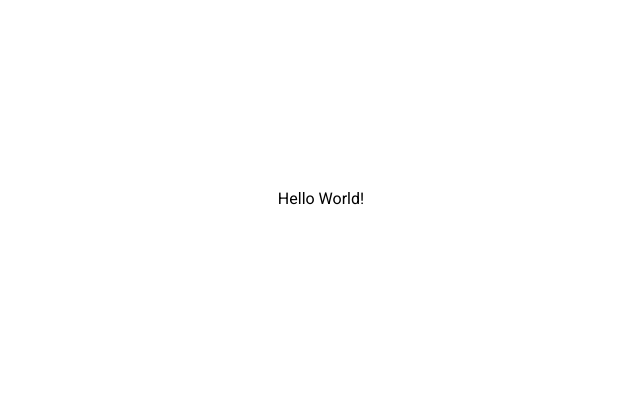
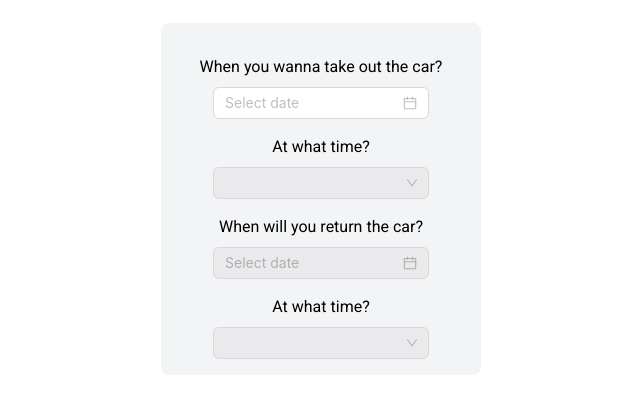
Before and after one commit to psparsa/car-booking, a Next.js app: page / in a window 1280 px wide. Shown: the part 201-598 px from the top of the page, without its empty margins (319-959 px from the left). Built offline with nearby package versions, Linux system fonts and the light colour scheme.

Commit message:
`DatePicker` component implemented to select date/time ranges

```diff
--- /dev/null
+++ b/src/components/DatePicker/DatePicker.tsx
@@ -0,0 +1,78 @@
+import React from 'react';
+import { DatePicker as AntDatePicker, Select } from 'antd';
+import dayjs, { Dayjs } from 'dayjs';
+import { range } from '@/utils/range';
+import { isNil } from '@/utils/isNil';
+
+export const DatePicker: React.FC = () => {
+  const [startDate, setStartDate] = React.useState<Dayjs | null>(null);
+  const [startHour, setStartHour] = React.useState<number | null>(null);
+  const [endDate, setEndDate] = React.useState<Dayjs | null>(null);
+  const [endHour, setEndHour] = React.useState<number | null>(null);
+
+  const getDisabledDays = (current: Dayjs, end = true) => {
+    const isPast = current && current < dayjs().startOf('day');
+    const isSaturday = current.day() === 6;
+    const isSunday = current.day() === 0;
+
+    const isUnvalidEndDate = () => {
+      if (!end || current === null || startDate === null) return false;
+      const isBeforeStartPoint = current.isBefore(startDate);
+      const isTheNextDayOfStartPoint = current.diff(startDate, 'days') > 1;
+      return isTheNextDayOfStartPoint || isBeforeStartPoint;
+    };
+
+    return isPast || isSaturday || isSunday || isUnvalidEndDate();
+  };
+
+  const getAvailableHours = (end = false) => {
+    if (end && startDate && startHour) {
+      if (startDate.isSame(endDate, 'day')) return range(startHour + 2, 17);
+      return range(9, 11);
+    }
+    return range(9, 17);
+  };
+
+  const formatAvilableHours = (list: number[]) =>
+    list.map((x) => ({ value: x, label: x }));
+
+  const TITLES_CLASSNAMES = 'mb-2 mt-4';
+  const FIELDS_CLASSNAMES = 'w-3/4';
+  return (
+    <div className="flex flex-col items-center w-80 bg-gray-100 p-4 rounded-lg">
+      <p className={TITLES_CLASSNAMES}>When you wanna take out the car?</p>
+      <AntDatePicker
+        value={startDate}
+        disabledDate={(current) => getDisabledDays(current)}
+        onChange={(x) => setStartDate(x)}
+        className={FIELDS_CLASSNAMES}
+      />
+      <p className={TITLES_CLASSNAMES}>At what time?</p>
+      <Select
+        value={startHour}
+        disabled={isNil(startDate)}
+        onChange={(v) => setStartHour(v)}
+        options={formatAvilableHours(getAvailableHours())}
+        className={FIELDS_CLASSNAMES}
+      />
+
+      <p className={TITLES_CLASSNAMES}>When will you return the car?</p>
+      <AntDatePicker
+        disabled={isNil(startDate) || isNil(startHour)}
+        value={endDate}
+        disabledDate={(current) => getDisabledDays(current, true)}
+        onChange={(x) => setEndDate(x)}
+        className={FIELDS_CLASSNAMES}
+      />
+
+      <p className={TITLES_CLASSNAMES}>At what time?</p>
+      <Select
+        value={endHour}
+        disabled={isNil(startDate) || isNil(startHour) || isNil(endDate)}
+        onChange={(v) => setEndHour(v)}
+        options={formatAvilableHours(getAvailableHours(true))}
+        className={FIELDS_CLASSNAMES}
+      />
+    </div>
+  );
+};
--- a/src/pages/index.tsx
+++ b/src/pages/index.tsx
@@ -1,6 +1,7 @@
 import Head from 'next/head';
 import { Roboto } from '@next/font/google';
 import { cc } from '@/utils/combineClassNames';
+import { DatePicker } from '@/components/DatePicker/DatePicker';
 
 const robotoFont = Roboto({
   weight: '400',
@@ -25,7 +26,7 @@ export default function Home() {
           `w-screen min-h-screen flex flex-col items-center justify-center`,
         ])}
       >
-        Hello World!
+        <DatePicker />
       </main>
     </>
   );
--- /dev/null
+++ b/src/utils/isNil.ts
@@ -0,0 +1 @@
+export const isNil = (x: unknown) => x === undefined || x === null;
--- /dev/null
+++ b/src/utils/range.ts
@@ -0,0 +1,2 @@
+export const range = (from: number, to: number) =>
+  [...Array(to + 1 - from)].map((_, i) => i + from);
```
